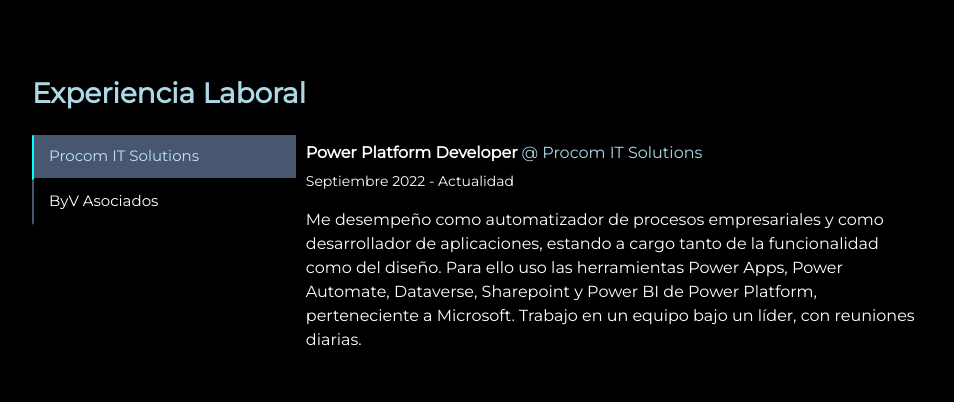
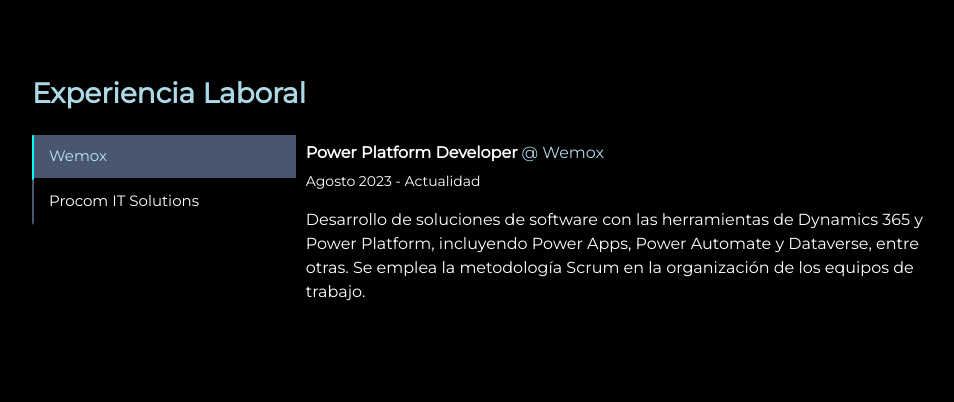
Before and after one commit to JulianMeneses1/Portafolio, an Angular app: page /experiencia in a window 1280 px wide. Shown: the part 1700-2102 px from the top of the page, without its empty margins (161-1115 px from the left). Built offline with nearby package versions, Linux system fonts and the light colour scheme.

Commit message:
actualizacion exp laboral

```diff
--- a/src/app/data/mosk-experiencia-laboral.ts
+++ b/src/app/data/mosk-experiencia-laboral.ts
@@ -5,24 +5,25 @@
     {
         id: 1,
         puesto: "Power Platform Developer",
+        nombre_empresa: "Wemox",
+        url: "https://www.cedi.com.ar/",
+        fecha_inicio: "Agosto 2023",
+        fecha_fin: "Actualidad",
+        descripcion: `Desarrollo de soluciones de software con las herramientas de Dynamics 365
+        y Power Platform, incluyendo Power Apps, Power Automate y Dataverse, entre otras.
+        Se emplea la metodología Scrum en la organización de los equipos de trabajo.`,
+        posicion_Y: "exp-bar-Y--0"
+    },
+    {
+        id: 2,
+        puesto: "Power Platform Developer",
         nombre_empresa: "Procom IT Solutions",
         url: "https://procomitsolutions.com/es",
         fecha_inicio: "Septiembre 2022",
-        fecha_fin: "Actualidad",
-        descripcion: `Me desempeño como automatizador de procesos empresariales y como desarrollador de aplicaciones, estando a cargo
-        tanto de la funcionalidad como del diseño. Para ello uso las herramientas Power Apps, Power Automate, Dataverse, Sharepoint y Power BI de Power Platform, perteneciente a Microsoft.
-        Trabajo en un equipo bajo un líder, con reuniones diarias.`,
-        posicion_Y: "exp-bar-Y--0"
-
-    },
-    {
-        id: 2,
-        puesto: "Secretario",
-        nombre_empresa: "ByV Asociados",
-        fecha_inicio: "Septiembre 2017",
-        fecha_fin: "Diciembre 2017",
-        descripcion: "Llevaba a cabo la tarea de contactar a clientes de diferentes empresas para refinanciar sus deudas.",
+        fecha_fin: "Agosto 2023",
+        descripcion: `Desarrollo de apps y automatización de procesos empresariales
+        mediante las herramientas Power Apps, Power Automate,
+        Sharepoint y Dataverse, pertenecientes a Power Platform.`,
         posicion_Y: "exp-bar-Y--45"
-
     }
 ]
```
